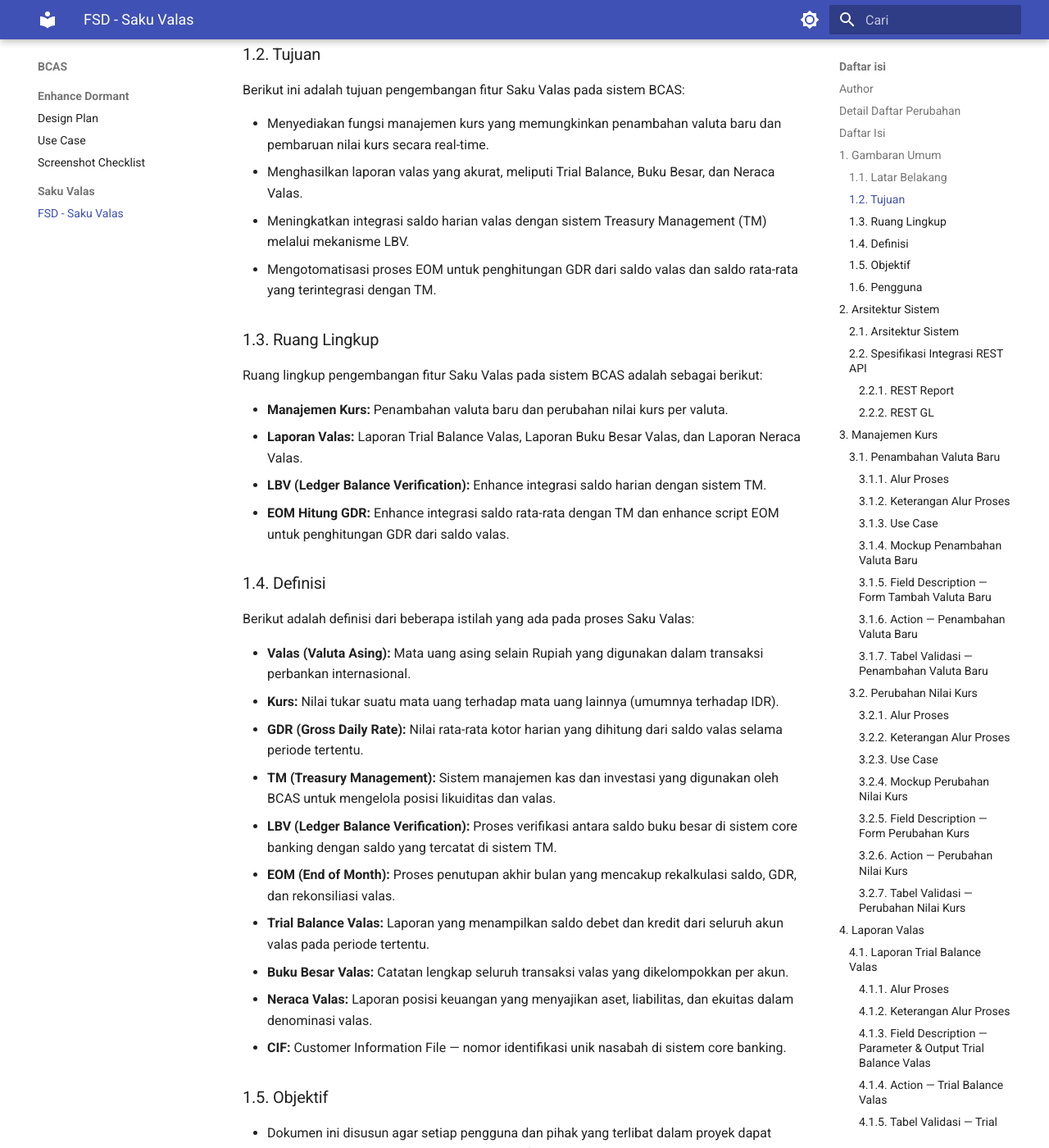
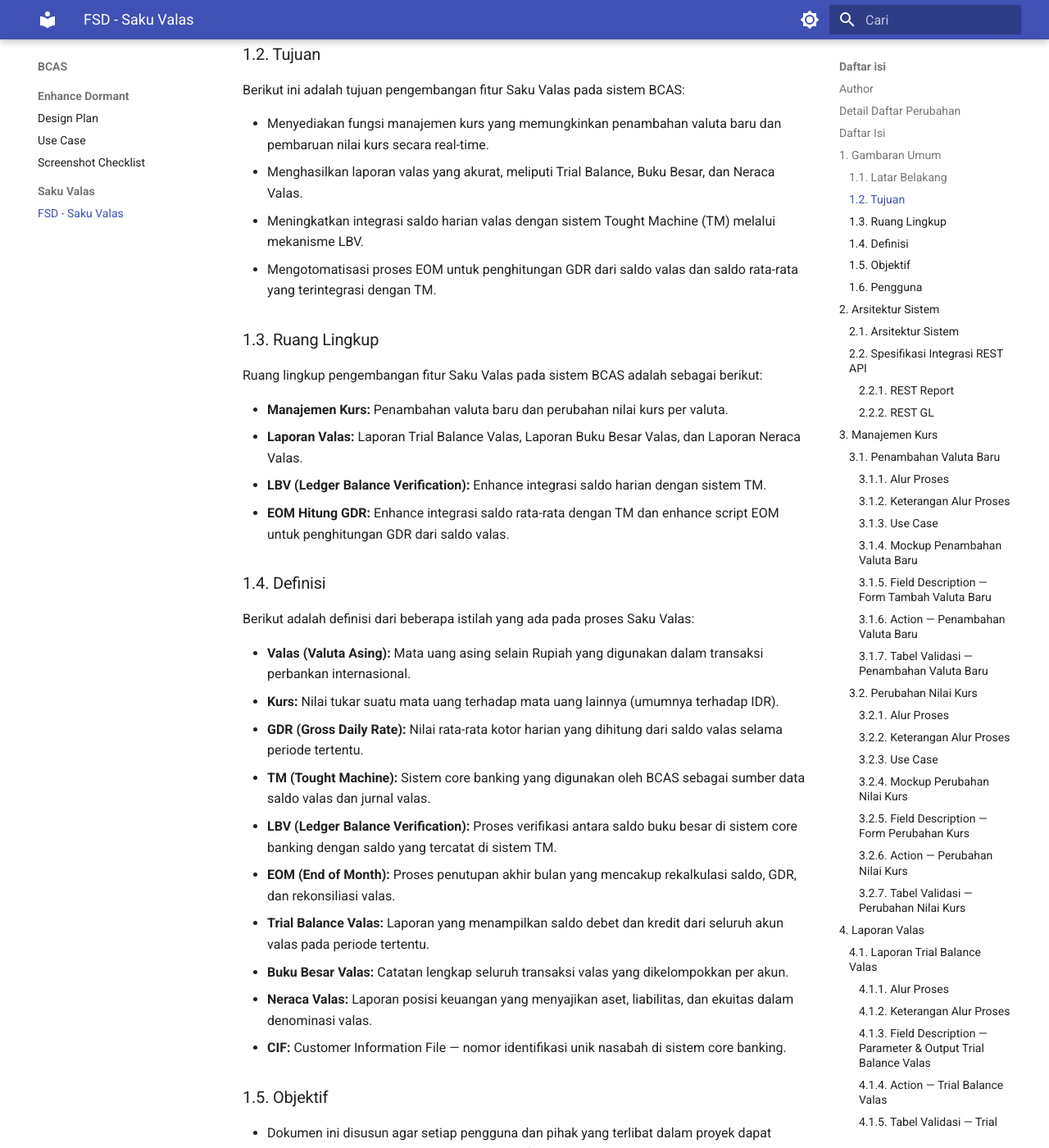
Before and after one commit to wisnu/ibank-docs, an MkDocs documentation site: the page built from docs/bcas/saku_valas/fsd_sakuvalas.md, in a window 1280 px wide and 1400 px high, scrolled down 2365 px. Shown: the whole window at 82% size. Built offline with MkDocs 1.6.1 and Material for MkDocs 9.7.7, drawn with Linux system fonts in a browser that asks for light colours; some of the changed text lies outside the part shown.

Commit message:
docs: correct terminology from "Treasury Management" to "Tought Machine" in FSD Saku Valas

```diff
--- a/docs/bcas/saku_valas/fsd_sakuvalas.md
+++ b/docs/bcas/saku_valas/fsd_sakuvalas.md
@@ -79,7 +79,7 @@ Berikut ini adalah tujuan pengembangan fitur Saku Valas pada sistem BCAS:
 
 - Menyediakan fungsi manajemen kurs yang memungkinkan penambahan valuta baru dan pembaruan nilai kurs secara real-time.
 - Menghasilkan laporan valas yang akurat, meliputi Trial Balance, Buku Besar, dan Neraca Valas.
-- Meningkatkan integrasi saldo harian valas dengan sistem Treasury Management (TM) melalui mekanisme LBV.
+- Meningkatkan integrasi saldo harian valas dengan sistem Tought Machine (TM) melalui mekanisme LBV.
 - Mengotomatisasi proses EOM untuk penghitungan GDR dari saldo valas dan saldo rata-rata yang terintegrasi dengan TM.
 
 ### 1.3. Ruang Lingkup
@@ -98,7 +98,7 @@ Berikut adalah definisi dari beberapa istilah yang ada pada proses Saku Valas:
 - **Valas (Valuta Asing):** Mata uang asing selain Rupiah yang digunakan dalam transaksi perbankan internasional.
 - **Kurs:** Nilai tukar suatu mata uang terhadap mata uang lainnya (umumnya terhadap IDR).
 - **GDR (Gross Daily Rate):** Nilai rata-rata kotor harian yang dihitung dari saldo valas selama periode tertentu.
-- **TM (Treasury Management):** Sistem manajemen kas dan investasi yang digunakan oleh BCAS untuk mengelola posisi likuiditas dan valas.
+- **TM (Tought Machine):** Sistem core banking yang digunakan oleh BCAS sebagai sumber data saldo valas dan jurnal valas.
 - **LBV (Ledger Balance Verification):** Proses verifikasi antara saldo buku besar di sistem core banking dengan saldo yang tercatat di sistem TM.
 - **EOM (End of Month):** Proses penutupan akhir bulan yang mencakup rekalkulasi saldo, GDR, dan rekonsiliasi valas.
 - **Trial Balance Valas:** Laporan yang menampilkan saldo debet dan kredit dari seluruh akun valas pada periode tertentu.
@@ -163,7 +163,7 @@ graph TB
 
 Sistem Saku Valas berjalan di dalam **Modul Funding** pada Aplikasi Core Banking BCAS. Modul ini terdiri dari tujuh menu utama: Manajemen Kurs, Laporan LBV, Laporan Trial Balance, Laporan Neraca, Buku Besar, Simulasi GDR, dan Eksekusi EOM. Seluruh menu berinteraksi dengan **Core DB** sebagai sumber data terpusat.
 
-Integrasi dengan sistem eksternal **Treasury Management (TM)** dilakukan melalui dua endpoint REST API:
+Integrasi dengan sistem **Tought Machine (TM)** dilakukan melalui dua endpoint REST API:
 - **REST Report** — menerima data saldo harian dan saldo rata-rata dari TM untuk keperluan LBV dan perhitungan GDR.
 - **REST GL** — menerima data jurnal valas dari TM untuk keperluan pencatatan buku besar valas.
 
```
